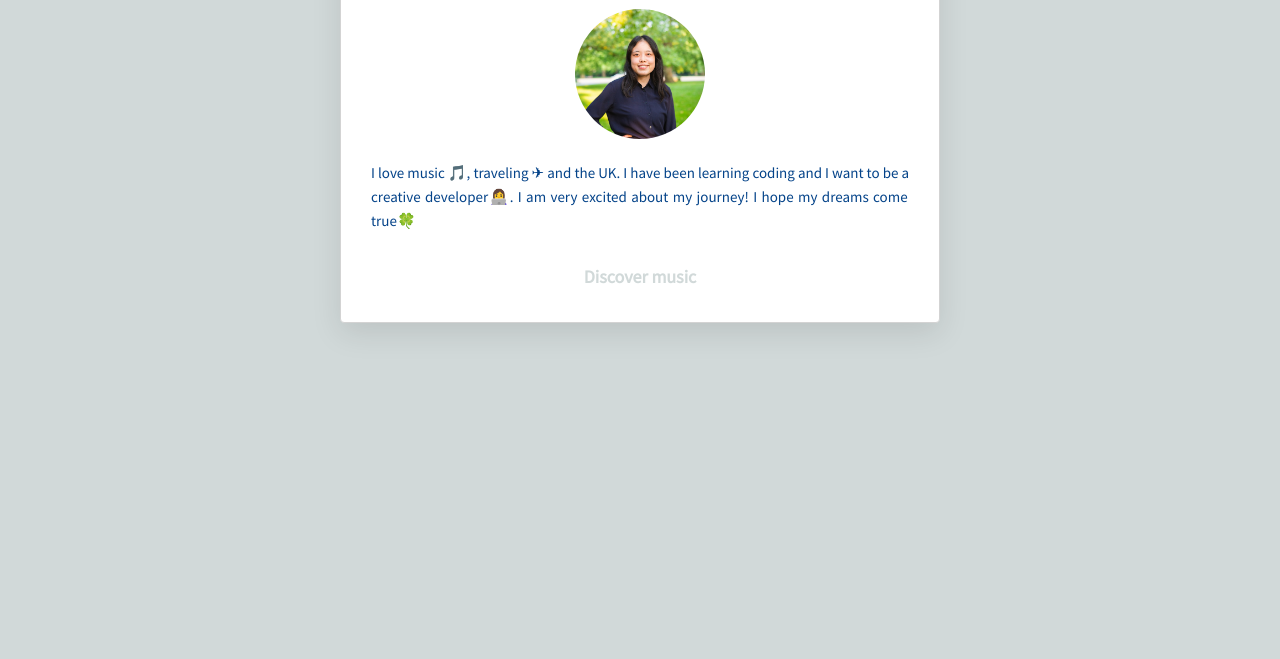
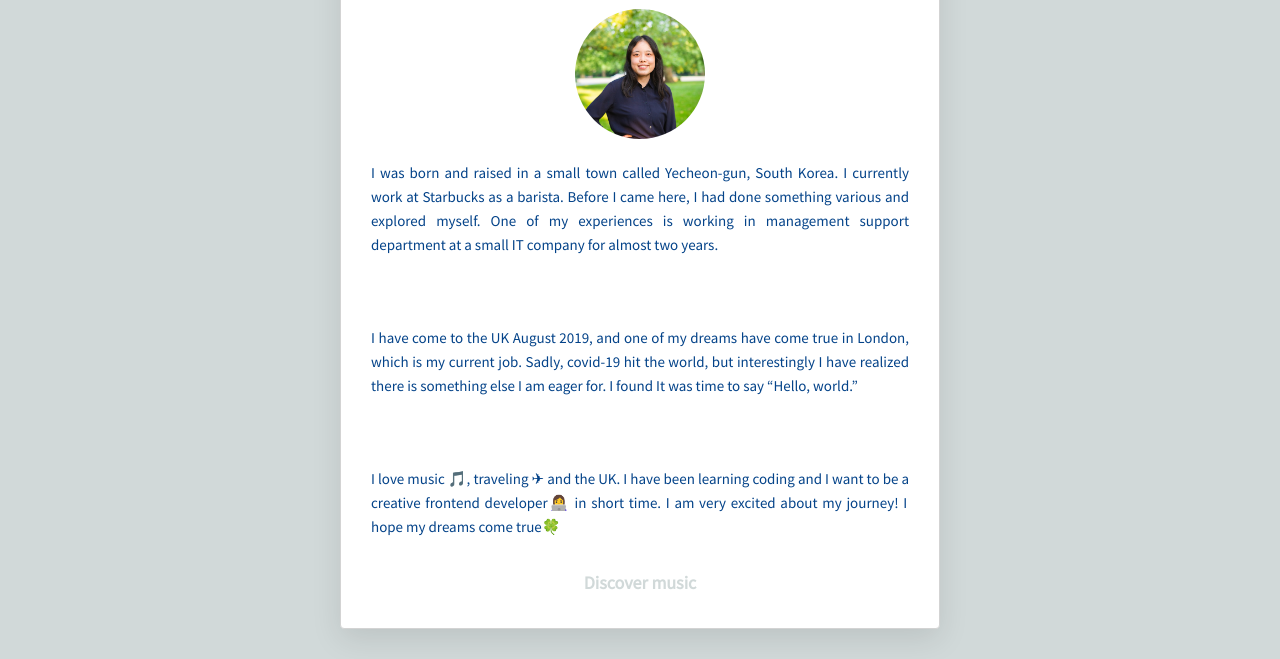
Before and after one commit to Leooogo/portfolio, a plain HTML site: page index.html in a window 1280 px wide. Shown: the part 221-880 px from the top of the page. Before the commit the page ends 800 px from the top, so only its background shows below. Drawn offline with Linux system fonts and the light colour scheme.

Commit message:
added some background of mine

```diff
--- a/index.html
+++ b/index.html
@@ -42,7 +42,11 @@
       <h1>Hello! I'm Leo</h1>
       <h2>I'm a frontend developer 😉</h2>
       <img src="images/IMG_5959.jpg" class="img-circle" width=100 alt="myself">
-      <p class="text-justify">I love music 🎵, traveling ✈ and the UK. I have been learning coding and I want to be a creative developer👩‍💻. I am very excited about my journey! I hope my dreams come true🍀</p>
+      <p class="text-justify">I was born and raised in a small town called Yecheon-gun, South Korea. I currently work at Starbucks as a barista. Before I came here, I had done something various and explored myself. One of my experiences is working in management support department at a small IT company for almost two years.</p>
+      <br>
+      <p class="text-justify">I have come to the UK August 2019, and one of my dreams have come true in London, which is my current job. Sadly, covid-19 hit the world, but interestingly I have realized there is something else I am eager for. I found It was time to say “Hello, world.”</p>
+      <br>
+      <p class="text-justify">I love music 🎵, traveling ✈ and the UK. I have been learning coding and I want to be a creative frontend developer👩‍💻 in short time. I am very excited about my journey! I hope my dreams come true🍀</p>
       <a href="https://www.youtube.com/watch?v=0dcbw4IEY5w" class="btn-blue">Discover music</a>
     </div>
   </div>
```
